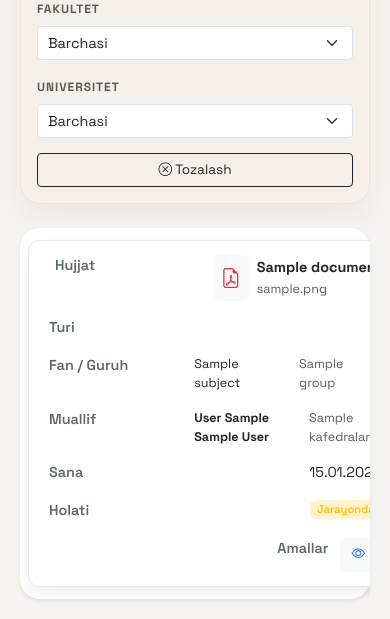
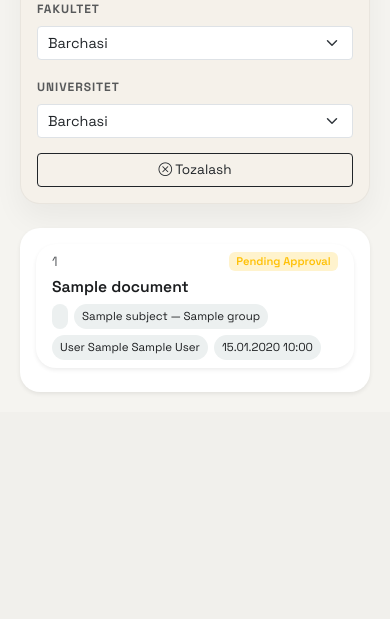
Before and after one commit to Alkimyo/hujjataylanish, a Django app: page /documents/ in a window 390 px wide. Shown: the part 1073-1692 px from the top of the page. After the commit the page ends 1465 px from the top, so only its background shows below. Run offline with Django 5.2, Linux system fonts and the light colour scheme; a user stored in the database is signed in; data comes from the database, SQL or seed files in the repository; tables that the repository leaves empty hold one stand-in row (values such as "Sample post"); data that the repository does not hold is empty; some libraries are stand-ins or nearby versions.

Commit message:
moslashtirish

```diff
--- a/templates/documents/_document_table.html
+++ b/templates/documents/_document_table.html
@@ -1,7 +1,7 @@
 <div class="card shadow-sm border-0">
     <div class="card-body p-0">
         {% if documents %}
-        <div class="table-responsive">
+        <div class="table-responsive d-none d-md-block">
             <table class="table table-hover align-middle mb-0 stacked-table">
                 <thead class="table-light">
                     <tr>
@@ -66,6 +66,47 @@
                 </tbody>
             </table>
         </div>
+        <div class="d-block d-md-none p-3 mobile-doc-list">
+            {% for document in documents %}
+            <div class="card shadow-sm border-0 mb-2 mobile-doc-card">
+                <div class="card-body py-2 mobile-doc-body">
+                    <div class="d-flex justify-content-between align-items-start mb-1">
+                        <span class="text-muted small">{{ forloop.counter }}</span>
+                        <span class="badge
+                            {% if document.status == 'approved' %} bg-success-subtle text-success
+                            {% elif document.status == 'rejected' %} bg-danger-subtle text-danger
+                            {% elif document.status == 'pending_approval' %} bg-warning-subtle text-warning
+                            {% else %} bg-secondary-subtle text-secondary
+                            {% endif %}">
+                            {{ document.get_status_display|default:document.status }}
+                        </span>
+                    </div>
+
+                    <a href="{% url 'document_detail' document.id %}" class="fw-semibold d-inline-block text-decoration-none mobile-doc-title">
+                        {{ document.title|default:document.file_name }}
+                    </a>
+
+                    <div class="text-muted small mt-1 mobile-doc-meta">
+                        <div class="mobile-doc-chip">{{ document.document_type.name }}</div>
+                        {% if document.subject or document.related_group %}
+                        <div class="mobile-doc-chip">
+                            {% if document.subject %}{{ document.subject.name }}{% endif %}
+                            {% if document.related_group %} — {{ document.related_group.name }}{% endif %}
+                        </div>
+                        {% endif %}
+                        <div class="mobile-doc-chip">
+                            {% if document.uploaded_by.first_name or document.uploaded_by.last_name %}
+                                {{ document.uploaded_by.last_name }} {{ document.uploaded_by.first_name }} {{ document.uploaded_by.middle_name|default:"" }}
+                            {% else %}
+                                {{ document.uploaded_by.username }}
+                            {% endif %}
+                        </div>
+                        <div class="mobile-doc-chip">{{ document.uploaded_at|date:"d.m.Y H:i" }}</div>
+                    </div>
+                </div>
+            </div>
+            {% endfor %}
+        </div>
         {% else %}
         <div class="text-center py-5">
             <i class="bi bi-search text-muted display-6"></i>
--- a/templates/documents/base.html
+++ b/templates/documents/base.html
@@ -332,6 +332,36 @@
         }
 
         @media (max-width: 992px) {
+            .mobile-doc-card {
+                border-radius: 14px;
+                border: 1px solid rgba(0, 0, 0, 0.06);
+            }
+
+            .mobile-doc-body {
+                padding: 10px 12px;
+            }
+
+            .mobile-doc-title {
+                font-size: 0.98rem;
+                color: var(--ink);
+            }
+
+            .mobile-doc-meta {
+                display: flex;
+                flex-wrap: wrap;
+                gap: 6px;
+            }
+
+            .mobile-doc-chip {
+                background: rgba(15, 61, 62, 0.08);
+                color: var(--ink);
+                padding: 4px 8px;
+                border-radius: 999px;
+                font-size: 0.72rem;
+                display: inline-flex;
+                align-items: center;
+            }
+
             body {
                 font-size: 0.95rem;
             }
```
